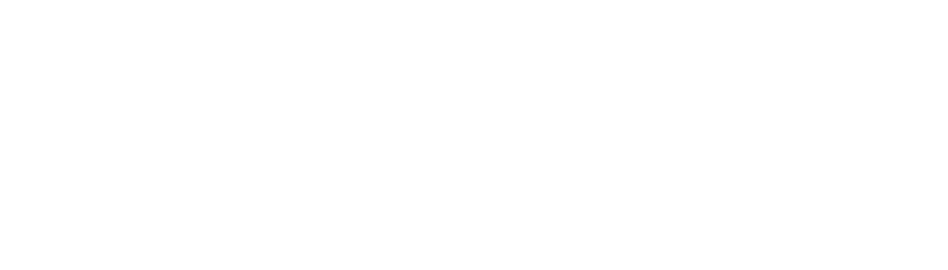
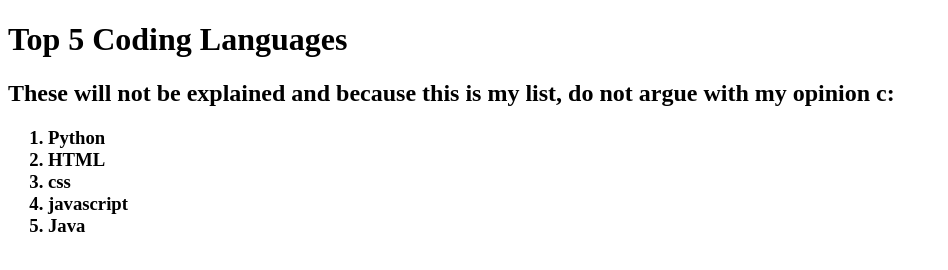
Before and after one commit to corvidbonez/capstone-lit, a plain HTML site: page top5.html in a window 1280 px wide. Shown: the whole page, without its empty margins (0-948 px from the left). Drawn offline with Linux system fonts and the light colour scheme.

Commit message:
Day two top five list

```diff
--- a/top5.html
+++ b/top5.html
@@ -6,6 +6,16 @@
     <title>Document</title>
 </head>
 <body>
-
+    <h1>Top 5 Coding Languages</h1>
+    <h2>These will not be explained and because this is my list, do not argue with my opinion c: </h2>
+    <h3>
+        <ol>
+            <li>Python</li>
+            <li>HTML</li>
+            <li>css</li>
+            <li>javascript</li>
+            <li>Java</li>
+        </ol>
+    </h3>
 </body>
 </html>
```
